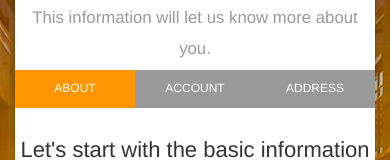
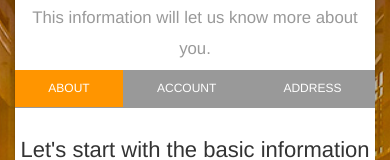
Before and after one commit to creativetimofficial/bootstrap-wizard, a plain HTML site: page index.html in a window 390 px wide. Shown: the part 162-322 px from the top of the page. Drawn offline with Linux system fonts and the light colour scheme.

Commit message:
responsive wizard header, .wizard-navigation-flex

```diff
--- a/assets/js/gsdk-bootstrap-wizard.js
+++ b/assets/js/gsdk-bootstrap-wizard.js
@@ -18,7 +18,7 @@
 searchVisible = 0;
 transparent = true;
 
-$(document).ready(function(){
+$(document).ready(function () {
 
     /*  Activate the tooltips      */
     $('[rel="tooltip"]').tooltip();
@@ -47,54 +47,54 @@ $(document).ready(function(){
         'nextSelector': '.btn-next',
         'previousSelector': '.btn-previous',
 
-        onNext: function(tab, navigation, index) {
+        onNext: function (tab, navigation, index) {
             var $valid = $('.wizard-card form').valid();
-        	if(!$valid) {
+            if (!$valid) {
                 $validator.focusInvalid();
                 return false;
             }
         },
 
-        onInit : function(tab, navigation, index){
+        onInit: function (tab, navigation, index) {
 
             //check number of tabs and fill the entire row
             var $total = navigation.find('li').length;
-          $width = 100/$total;
+            $width = 100 / $total;
             var $wizard = navigation.closest('.wizard-card');
 
             $display_width = $(document).width();
 
-          if($display_width < 600 && $total > 3){
+            if ($display_width < 600 && $total > 3) {
                 $width = 50;
             }
 
-           navigation.find('li').css('width',$width + '%');
+            navigation.find('li').css('width', $width + '%');
             $first_li = navigation.find('li:first-child a').html();
             $moving_div = $('<div class="moving-tab">' + $first_li + '</div>');
             $('.wizard-card .wizard-navigation').append($moving_div);
             refreshAnimation($wizard, index);
-           $('.moving-tab').css('transition','transform 0s');
+            $('.moving-tab').css('transition', 'transform 0s');
         },
 
-        onTabClick : function(tab, navigation, index){
+        onTabClick: function (tab, navigation, index) {
 
             var $valid = $('.wizard-card form').valid();
 
-            if(!$valid){
+            if (!$valid) {
                 return false;
             } else {
                 return true;
             }
         },
 
-        onTabShow: function(tab, navigation, index) {
+        onTabShow: function (tab, navigation, index) {
             var $total = navigation.find('li').length;
-            var $current = index+1;
+            var $current = index + 1;
 
             var $wizard = navigation.closest('.wizard-card');
 
             // If it's the last tab then hide the last button and show the finish instead
-            if($current >= $total) {
+            if ($current >= $total) {
                 $($wizard).find('.btn-next').hide();
                 $($wizard).find('.btn-finish').show();
             } else {
@@ -104,22 +104,22 @@ $(document).ready(function(){
 
             button_text = navigation.find('li:nth-child(' + $current + ') a').html();
 
-            setTimeout(function(){
+            setTimeout(function () {
                 $('.moving-tab').text(button_text);
             }, 150);
 
             var checkbox = $('.footer-checkbox');
 
-            if( !index == 0 ){
+            if (!index == 0) {
                 $(checkbox).css({
-                    'opacity':'0',
-                    'visibility':'hidden',
-                    'position':'absolute'
+                    'opacity': '0',
+                    'visibility': 'hidden',
+                    'position': 'absolute'
                 });
             } else {
                 $(checkbox).css({
-                    'opacity':'1',
-                    'visibility':'visible'
+                    'opacity': '1',
+                    'visibility': 'visible'
                 });
             }
 
@@ -129,25 +129,25 @@ $(document).ready(function(){
 
 
     // Prepare the preview for profile picture
-    $("#wizard-picture").change(function(){
+    $("#wizard-picture").change(function () {
         readURL(this);
     });
 
-    $('[data-toggle="wizard-radio"]').click(function(){
+    $('[data-toggle="wizard-radio"]').click(function () {
         wizard = $(this).closest('.wizard-card');
         wizard.find('[data-toggle="wizard-radio"]').removeClass('active');
         $(this).addClass('active');
         $(wizard).find('[type="radio"]').removeAttr('checked');
-        $(this).find('[type="radio"]').attr('checked','true');
+        $(this).find('[type="radio"]').attr('checked', 'true');
     });
 
-    $('[data-toggle="wizard-checkbox"]').click(function(){
-        if( $(this).hasClass('active')){
+    $('[data-toggle="wizard-checkbox"]').click(function () {
+        if ($(this).hasClass('active')) {
             $(this).removeClass('active');
             $(this).find('[type="checkbox"]').removeAttr('checked');
         } else {
             $(this).addClass('active');
-            $(this).find('[type="checkbox"]').attr('checked','true');
+            $(this).find('[type="checkbox"]').attr('checked', 'true');
         }
     });
 
@@ -170,8 +170,8 @@ function readURL(input) {
     }
 }
 
-$(window).resize(function(){
-    $('.wizard-card').each(function(){
+$(window).resize(function () {
+    $('.wizard-card').each(function () {
         $wizard = $(this);
         index = $wizard.bootstrapWizard('currentIndex');
         refreshAnimation($wizard, index);
@@ -182,26 +182,24 @@ $(window).resize(function(){
     });
 });
 
-function refreshAnimation($wizard, index){
-    total_steps = $wizard.find('li').length;
-    move_distance = $wizard.width() / total_steps;
-    step_width = move_distance;
-    move_distance *= index;
+function refreshAnimation($wizard, index) {
+    child_node = $wizard.find('li').eq(index);
+    position = child_node.position();
 
-    $wizard.find('.moving-tab').css('width', step_width);
+    $wizard.find('.moving-tab').css('width', child_node.width() + 'px');
     $('.moving-tab').css({
-        'transform':'translate3d(' + move_distance + 'px, 0, 0)',
+        'height': child_node.height(),
+        'transform': 'translate3d(' + position.left + 'px, ' + position.top + 'px, 0)',
         'transition': 'all 0.3s ease-out'
-
     });
 }
 
 function debounce(func, wait, immediate) {
     var timeout;
-	return function() {
+    return function () {
         var context = this, args = arguments;
         clearTimeout(timeout);
-		timeout = setTimeout(function() {
+        timeout = setTimeout(function () {
             timeout = null;
             if (!immediate) func.apply(context, args);
         }, wait);
--- a/assets/scss/gsdk-bootstrap-wizard/_navs-pagination.scss
+++ b/assets/scss/gsdk-bootstrap-wizard/_navs-pagination.scss
@@ -32,6 +32,30 @@
 
 }
 
+.wizard-navigation-flex {
+
+    .nav-pills {
+        display: -webkit-box;
+        display: -ms-flexbox;
+        display: flex;
+        -ms-flex-wrap: wrap;
+            flex-wrap: wrap;
+        -ms-flex-line-pack: stretch;
+            align-content: stretch;
+        -webkit-box-align: stretch;
+            -ms-flex-align: stretch;
+                align-items: stretch;
+
+        > li {
+            -webkit-box-flex: 1;
+                -ms-flex: 1 0 fit-content;
+                    flex: 1 0 fit-content;
+            display: table;
+            float: none;
+        }
+    }
+}
+
 .text-primary, .text-primary:hover{
     color: $primary-color;
 }
--- a/index.html
+++ b/index.html
@@ -60,7 +60,7 @@
                         	</h3>
                     	</div>
 
-						<div class="wizard-navigation">
+						<div class="wizard-navigation wizard-navigation-flex">
 							<ul>
 	                            <li><a href="#about" data-toggle="tab">About</a></li>
 	                            <li><a href="#account" data-toggle="tab">Account</a></li>
```
Also changed, not shown: wizard-list-boat.html (+1 -1 lines), wizard-list-place.html (+1 -1 lines), assets/css/gsdk-bootstrap-wizard.css. Lines whose indentation alone changed are shown as unchanged.
